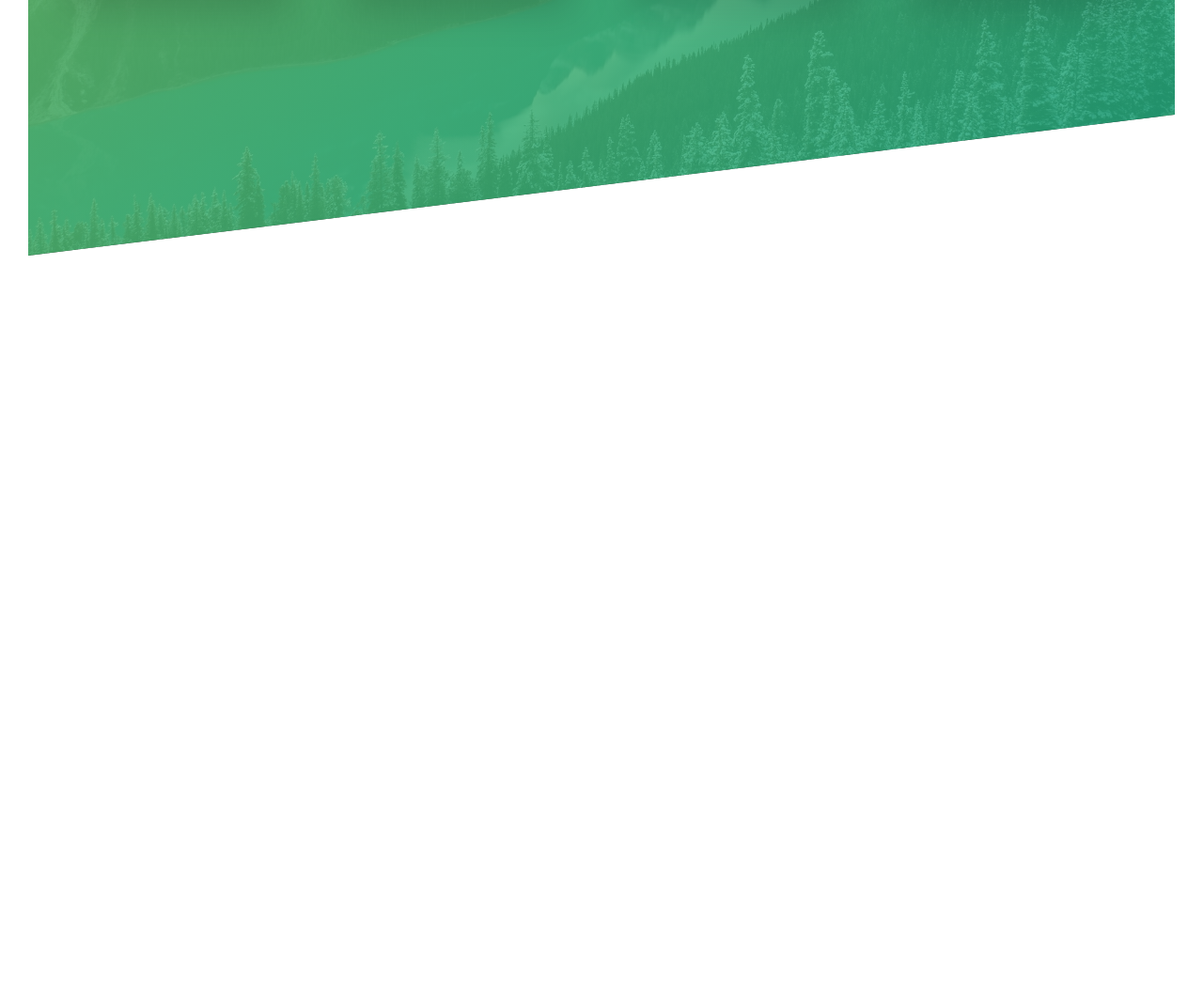
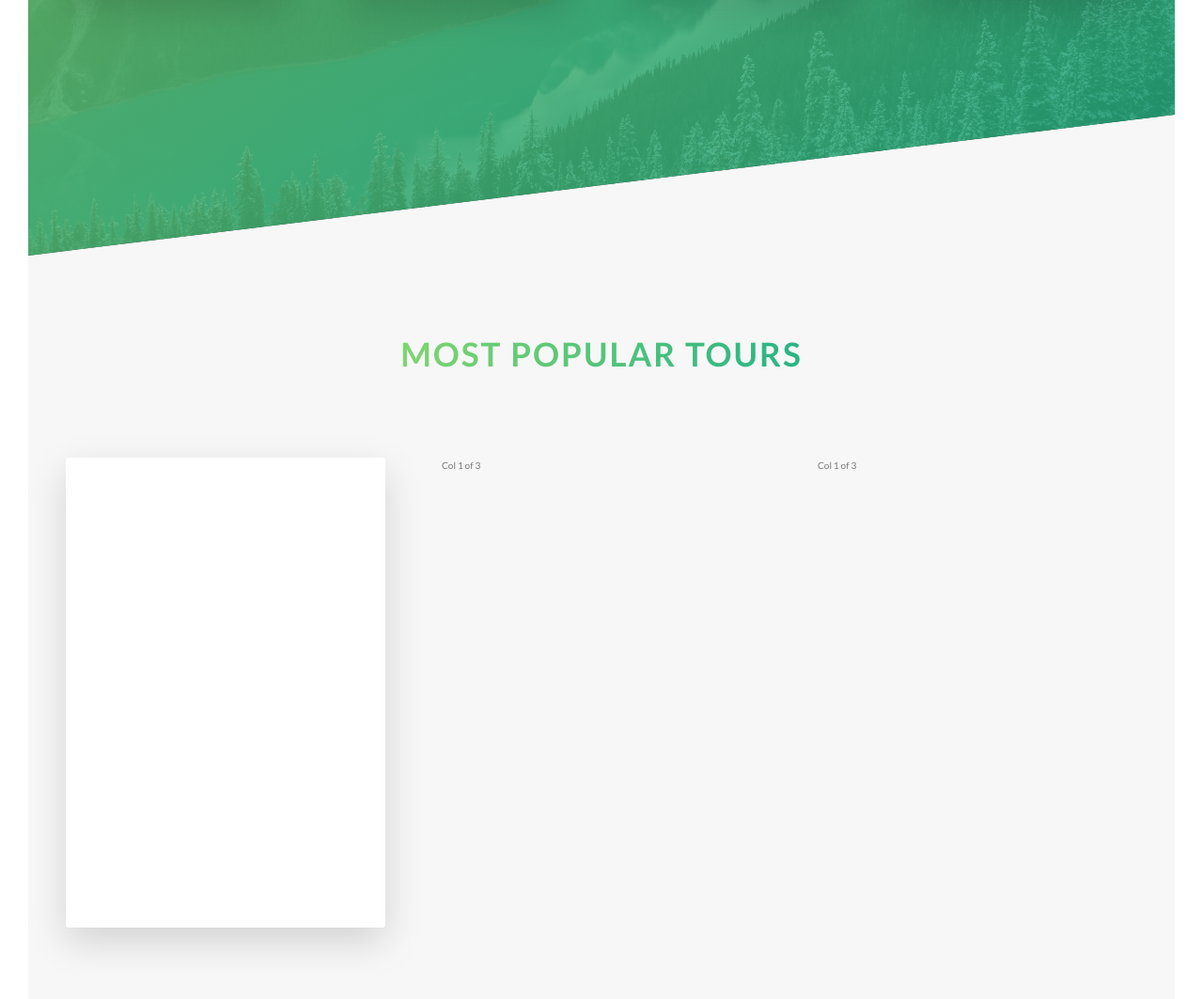
Before and after one commit to gkalarus/Natours, a website: page index.html in a window 1280 px wide. Shown: the part 2023-3086 px from the top of the page at 94% size. Before the commit the page ends 2295 px from the top, so only its background shows below. Drawn offline with Linux system fonts and the light colour scheme.

Commit message:
the Tours Section - basic functionality

```diff
--- a/index.html
+++ b/index.html
@@ -57,7 +57,6 @@
            </section>
 
            <section class="section-features">
-
             <div class="row">
                 <div class="col-1-of-4">
                     <div class="feature-box">
@@ -88,8 +87,35 @@
                     </div>
                 </div>
             </div>
+           </section>
 
+           <section class="section-tours">
+                <div class="u-center-text u-margin-bottom-big">
+                    <h2 class="heading-secondary">
+                        Most popular tours
+                    </h2>
+                </div>
+
+                <div class="row">
+                    <div class="col-1-of-3">
+                        <div class="card">
+                            <div class="card__side card__side--front">
+                                FRONT
+                            </div>
+                            <div class="card__side card__side--back card__side--back-1">
+                                BACK
+                            </div>
+                        </div>
+                    </div>
+                    <div class="col-1-of-3">
+                        Col 1 of 3
+                    </div>
+                    <div class="col-1-of-3">
+                        Col 1 of 3
+                    </div>
+                </div>
            </section>
+
         </main>
 
 
--- a/sass/abstracts/_variables.scss
+++ b/sass/abstracts/_variables.scss
@@ -2,6 +2,12 @@
 $color-primary: #55c57a;
 $color-primary-light: #7ed56f;
 $color-primary-dark: #28b485;
+
+$color-secondary-light: #ffb900;
+$color-secondary-dark: #ff7730;
+
+$color-tertiary-light: #2998ff;
+$color-tertiary-dark: #5643fa;
 
 $color-grey-light-1: #f7f7f7;
 
--- /dev/null
+++ b/sass/components/_card.scss
@@ -0,0 +1,42 @@
+.card {
+  perspective: 150rem;
+  -moz-perspective: 150rem;
+  position: relative;
+  height: 50rem;
+
+  &__side {
+    color: #fff;
+    font-size: 2rem;
+
+    height: 50rem;
+    transition: all .8s ease;
+    position: absolute;
+    top: 0;
+    left: 0;
+    width: 100%;
+    backface-visibility: hidden;
+    border-radius: 3px;
+    box-shadow: 0 1.5rem 4rem rgba($color-black, .15);
+
+    &--front {
+      background-color: $color-white;
+    }
+
+    &--back {
+      transform: rotateY(180deg);
+
+      &-1 {
+        background-image: linear-gradient(to right bottom, $color-secondary-light, $color-secondary-dark)
+      }
+    }
+  }
+
+
+  &:hover &__side--front {
+    transform: rotateY(180deg);
+  }
+
+  &:hover &__side--back {
+    transform: rotateY(0);
+  }
+}
--- a/sass/main.scss
+++ b/sass/main.scss
@@ -8,6 +8,7 @@
 @import "base/utilities";
 
 @import "components/button";
+@import "components/card";
 @import "components/composition";
 @import "components/feature-box";
 
--- a/sass/pages/_home.scss
+++ b/sass/pages/_home.scss
@@ -19,3 +19,9 @@
     transform: skewY(7deg);
   }
 }
+
+.section-tours {
+  background-color: $color-grey-light-1;
+  padding: 25rem 0 50rem 0;
+  margin-top: -10rem;
+}
```
Also changed, not shown: css/style.css.
